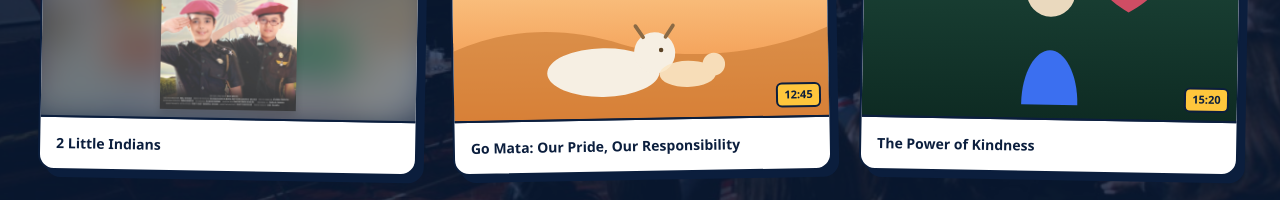
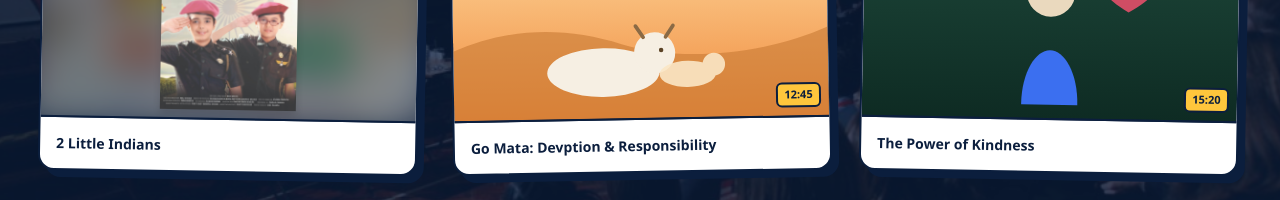
Before and after one commit to tgituser7/myschoolmovieclub, a Next.js app: page / in a window 1280 px wide. Shown: the part 1580-1780 px from the top of the page. Built offline with nearby package versions, Linux system fonts and the light colour scheme.

Commit message:
book event

```diff
--- a/src/components/FeaturedMovies.tsx
+++ b/src/components/FeaturedMovies.tsx
@@ -22,7 +22,7 @@ const movies: Movie[] = [
     image: "/movies/2littleindians.jpeg",
   },
   {
-    title: "Go Mata: Our Pride, Our Responsibility",
+    title: "Go Mata: Devption & Responsibility",
     duration: "12:45",
     Art: GoMataArt,
   },
```
